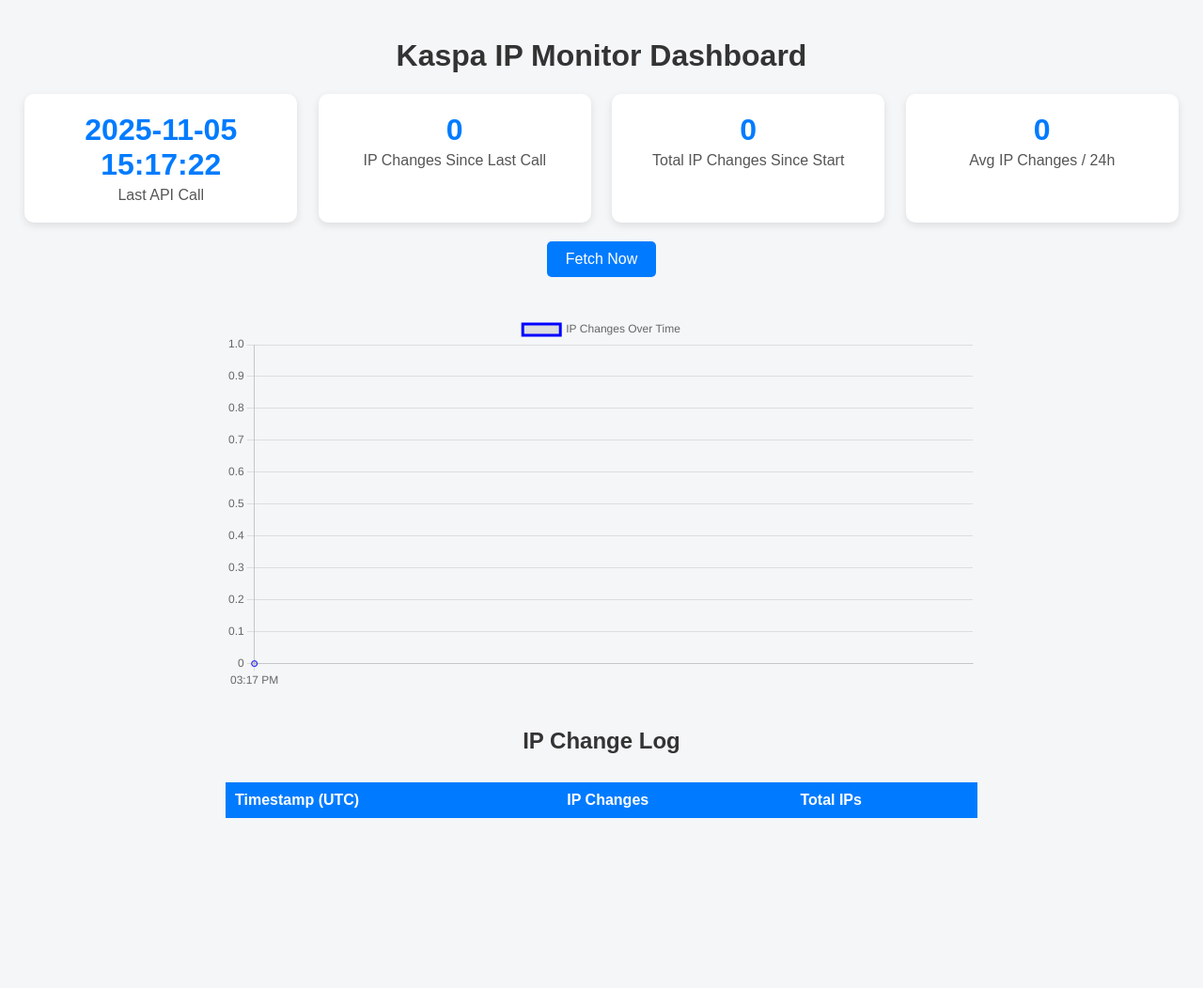
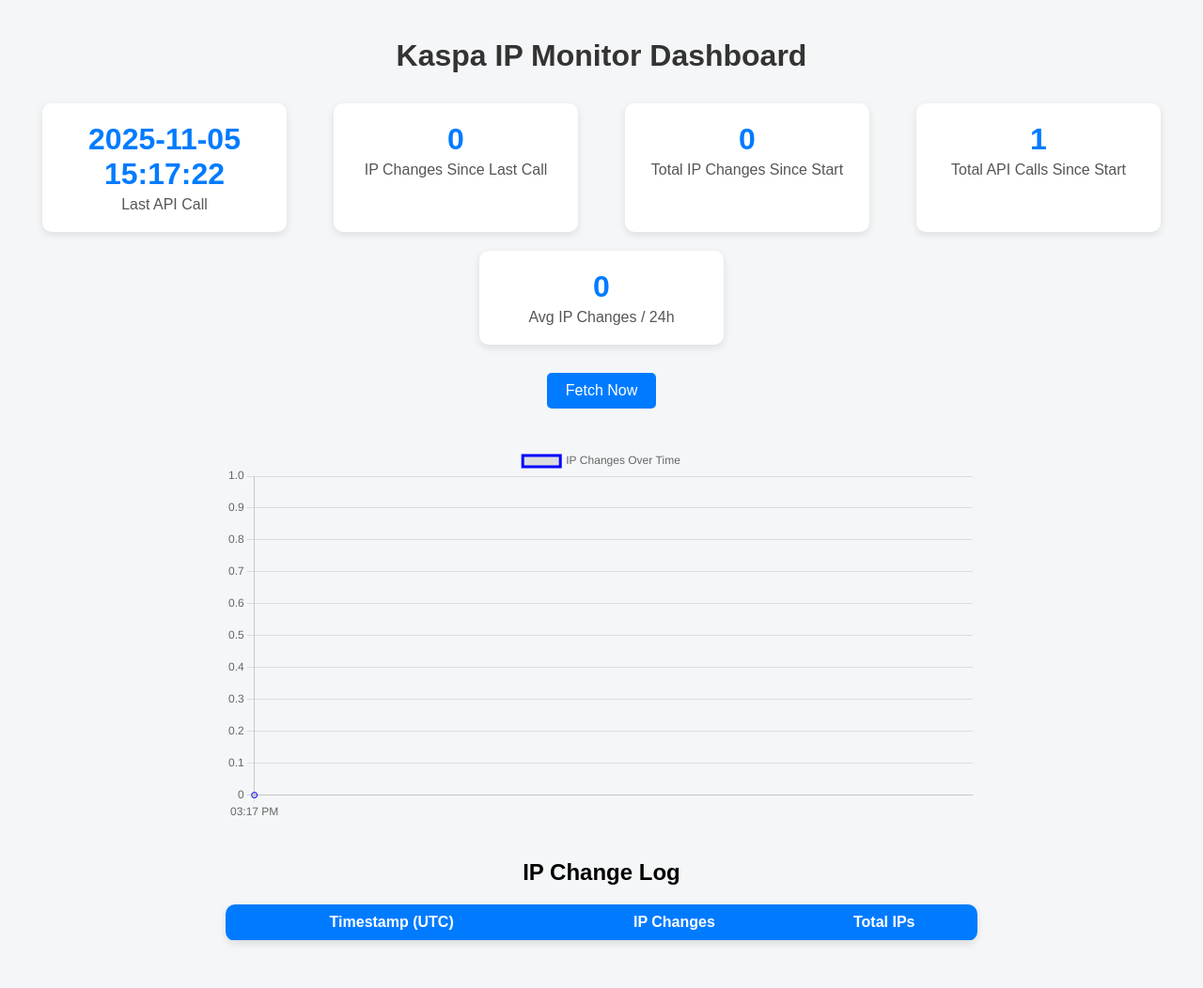
Before and after one commit to Kyuubi2709/Kaspa-IP-Stability-Tracker, a Flask app: page / in a window 1280 px wide. Shown: the whole page at 94% size. Before the commit the page ends 871 px from the top, so only its background shows below. Run offline with Flask 3, Linux system fonts and the light colour scheme; lists and menus that the app fills with data are empty.

Commit message:
Update index.html

```diff
--- a/templates/index.html
+++ b/templates/index.html
@@ -2,85 +2,22 @@
 <html lang="en">
 <head>
 <meta charset="UTF-8">
-<title>Kaspa IP Monitor</title>
+<title>{{ app_name }} IP Monitor</title>
 <style>
-body {
-    font-family: Arial, sans-serif;
-    background: #f4f6f8;
-    margin: 0;
-    padding: 20px;
-}
-h1 {
-    text-align: center;
-    color: #333;
-}
-.dashboard {
-    display: flex;
-    justify-content: space-around;
-    margin: 20px 0;
-    flex-wrap: wrap;
-    gap: 10px;
-}
-.card {
-    background: #fff;
-    padding: 20px;
-    border-radius: 10px;
-    box-shadow: 0 3px 8px rgba(0,0,0,0.1);
-    width: 250px;
-    text-align: center;
-}
-.card h2 {
-    margin: 0;
-    font-size: 2em;
-    color: #007BFF;
-}
-.card p {
-    margin: 5px 0 0;
-    font-size: 1em;
-    color: #555;
-}
-#chart-container {
-    max-width: 800px;
-    margin: 40px auto;
-}
-button {
-    background-color: #007BFF;
-    color: white;
-    border: none;
-    border-radius: 5px;
-    padding: 10px 20px;
-    font-size: 1em;
-    cursor: pointer;
-}
-button:hover {
-    background-color: #0056b3;
-}
-#data-table {
-    max-width: 800px;
-    margin: 30px auto;
-    border-collapse: collapse;
-    width: 100%;
-}
-#data-table th {
-    background-color: #007BFF;
-    color: white;
-    padding: 10px;
-    text-align: left;
-}
-#data-table td {
-    background: #fff;
-    padding: 8px;
-    border-bottom: 1px solid #ddd;
-    text-align: left;
-}
-#data-table tr:hover {
-    background-color: #f1f1f1;
-}
-#table-title {
-    text-align: center;
-    margin-top: 40px;
-    color: #333;
-}
+body { font-family: Arial, sans-serif; background: #f4f6f8; margin: 0; padding: 20px; }
+h1 { text-align: center; color: #333; }
+.dashboard { display: flex; justify-content: space-around; margin: 20px 0; flex-wrap: wrap; }
+.card { background: #fff; padding: 20px; border-radius: 10px; box-shadow: 0 3px 8px rgba(0,0,0,0.1); width: 220px; text-align: center; margin: 10px; }
+.card h2 { margin: 0; font-size: 2em; color: #007BFF; }
+.card p { margin: 5px 0 0; font-size: 1em; color: #555; }
+#chart-container { max-width: 800px; margin: 40px auto; }
+button { background-color: #007BFF; color: white; border: none; border-radius: 5px; padding: 10px 20px; cursor: pointer; font-size: 1em; }
+button:hover { background-color: #0056b3; }
+#table-container { max-width: 800px; margin: 30px auto; text-align: center; }
+table { width: 100%; border-collapse: collapse; background: #fff; border-radius: 10px; overflow: hidden; box-shadow: 0 3px 8px rgba(0,0,0,0.1); }
+th, td { padding: 10px; text-align: center; border-bottom: 1px solid #ddd; }
+th { background-color: #007BFF; color: white; }
+tr:hover { background-color: #f1f1f1; }
 </style>
 <script src="https://cdn.jsdelivr.net/npm/chart.js"></script>
 </head>
@@ -102,6 +39,10 @@
         <p>Total IP Changes Since Start</p>
     </div>
     <div class="card">
+        <h2 id="total-calls">--</h2>
+        <p>Total API Calls Since Start</p>
+    </div>
+    <div class="card">
         <h2 id="avg-24h">--</h2>
         <p>Avg IP Changes / 24h</p>
     </div>
@@ -116,8 +57,9 @@
     <canvas id="chart"></canvas>
 </div>
 
-<h2 id="table-title">IP Change Log</h2>
-<table id="data-table">
+<div id="table-container">
+    <h2>IP Change Log</h2>
+    <table id="history-table">
         <thead>
             <tr>
                 <th>Timestamp (UTC)</th>
@@ -125,10 +67,9 @@
                 <th>Total IPs</th>
             </tr>
         </thead>
-    <tbody id="history-body">
-        <!-- Rows filled dynamically -->
-    </tbody>
+        <tbody></tbody>
     </table>
+</div>
 
 <script src="/static/main.js"></script>
 </body>
```
Lines whose indentation alone changed are shown as unchanged.
